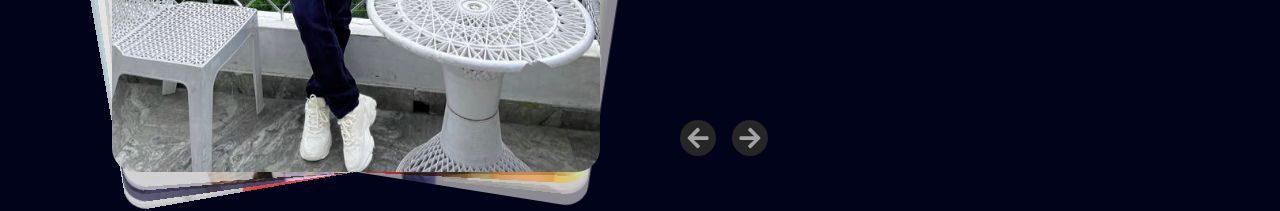
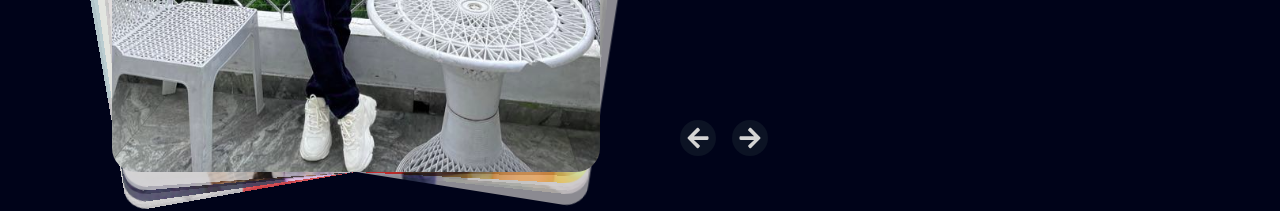
Before and after one commit to Ranjeet-vishwakarma-8081/RanjeetTechSolutions, a React (Vite) app: page / in a window 1280 px wide. Shown: the part 5940-6151 px from the top of the page. Built offline with nearby package versions, Linux system fonts and the light colour scheme.

Commit message:
Modified the color of the buttons

```diff
--- a/src/components/ui/AnimatedTestimonials.jsx
+++ b/src/components/ui/AnimatedTestimonials.jsx
@@ -132,15 +132,15 @@ export const AnimatedTestimonials = ({ testimonials, autoplay = false }) => {
           <div className="flex gap-4">
             <button
               onClick={handlePrev}
-              className="flex items-center justify-center rounded-full group/button size-9 bg-neutral-800"
+              className="flex items-center justify-center rounded-full group/button size-9 bg-black-200"
             >
-              <FaArrowLeft className="transition-transform duration-300 size-6 group-hover/button:rotate-12 text-neutral-400" />
+              <FaArrowLeft className="transition-transform duration-300 size-6 group-hover/button:rotate-12 text-neutral-300" />
             </button>
             <button
               onClick={handleNext}
-              className="flex items-center justify-center rounded-full group/button size-9 bg-neutral-800"
+              className="flex items-center justify-center rounded-full group/button size-9 bg-black-200"
             >
-              <FaArrowRight className="transition-transform duration-300 size-6 group-hover/button:-rotate-12 text-neutral-400" />
+              <FaArrowRight className="transition-transform duration-300 size-6 group-hover/button:-rotate-12 text-neutral-300" />
             </button>
           </div>
         </div>
```
